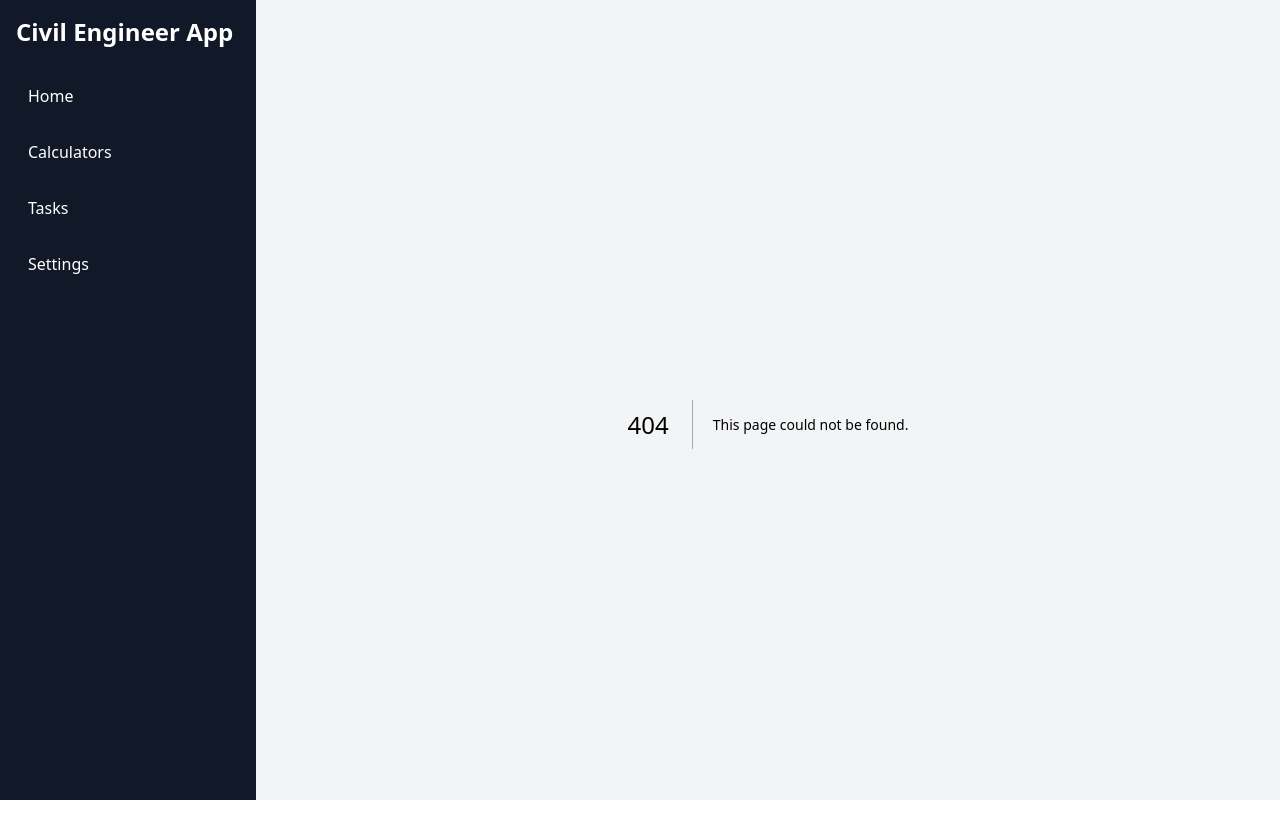
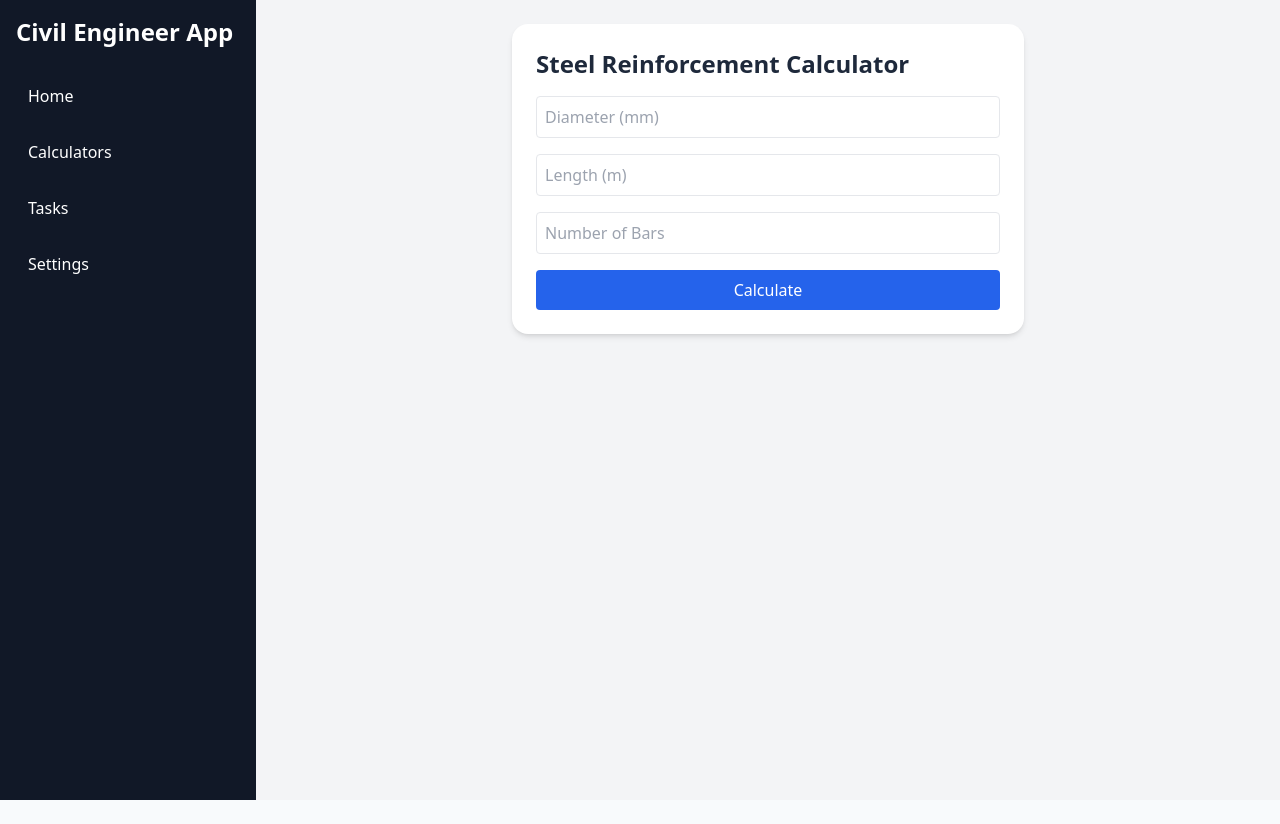
Before and after one commit to shadabalam117/CiviPilot, a Next.js app: page /calculators/steel in a window 1280 px wide. Before the commit this address had no page. After the commit the page ends 800 px from the top, so only its background shows below. Built offline with nearby package versions, Linux system fonts and the light colour scheme.

Commit message:
Create page.tsx

```diff
--- /dev/null
+++ b/app/calculators/steel/page.tsx
@@ -0,0 +1,65 @@
+"use client";
+
+import { useState } from "react";
+
+export default function SteelCalculator() {
+  const [diameter, setDiameter] = useState<number | "">("");
+  const [length, setLength] = useState<number | "">("");
+  const [bars, setBars] = useState<number | "">("");
+  const [weight, setWeight] = useState<number | null>(null);
+
+  const calculateWeight = () => {
+    if (diameter && length && bars) {
+      const singleBarWeight = (Math.pow(Number(diameter), 2) / 162) * Number(length);
+      const totalWeight = singleBarWeight * Number(bars);
+      setWeight(Number(totalWeight.toFixed(2)));
+    } else {
+      setWeight(null);
+    }
+  };
+
+  return (
+    <div className="p-6 max-w-lg mx-auto bg-white rounded-2xl shadow-md">
+      <h1 className="text-2xl font-bold mb-4">Steel Reinforcement Calculator</h1>
+
+      <div className="space-y-4">
+        <input
+          type="number"
+          placeholder="Diameter (mm)"
+          value={diameter}
+          onChange={(e) => setDiameter(e.target.value === "" ? "" : Number(e.target.value))}
+          className="w-full p-2 border rounded"
+        />
+
+        <input
+          type="number"
+          placeholder="Length (m)"
+          value={length}
+          onChange={(e) => setLength(e.target.value === "" ? "" : Number(e.target.value))}
+          className="w-full p-2 border rounded"
+        />
+
+        <input
+          type="number"
+          placeholder="Number of Bars"
+          value={bars}
+          onChange={(e) => setBars(e.target.value === "" ? "" : Number(e.target.value))}
+          className="w-full p-2 border rounded"
+        />
+
+        <button
+          onClick={calculateWeight}
+          className="w-full bg-blue-600 text-white py-2 rounded hover:bg-blue-700"
+        >
+          Calculate
+        </button>
+
+        {weight !== null && (
+          <div className="mt-4 p-3 bg-gray-100 rounded">
+            <p className="text-lg font-semibold">Total Weight: {weight} kg</p>
+          </div>
+        )}
+      </div>
+    </div>
+  );
+}
```
